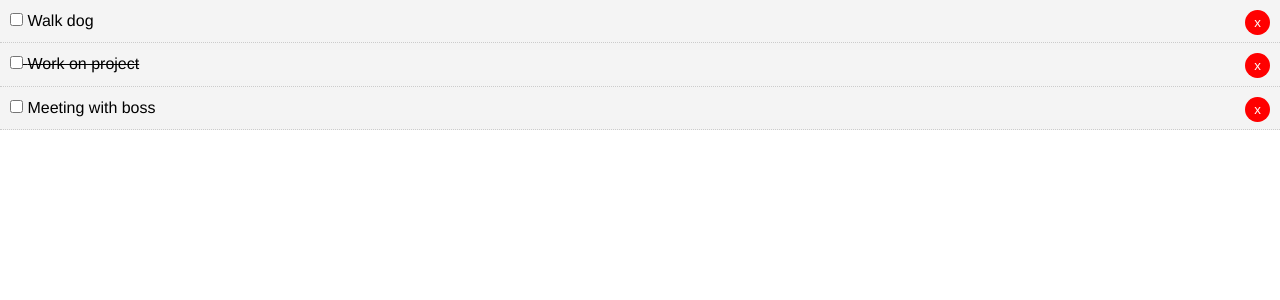
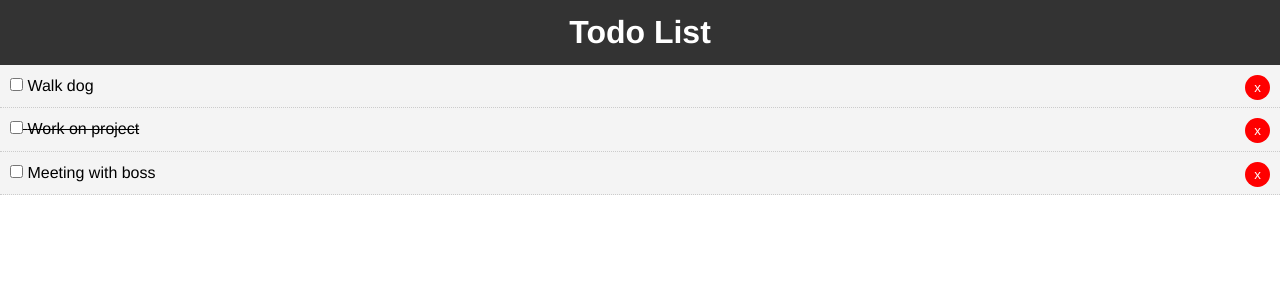
Before and after one commit to nplayfair/react_todo, a React (Create React App) app: page / in a window 1280 px wide. Shown: the top 300 px of the page. Built offline with nearby package versions, Linux system fonts and the light colour scheme.

Commit message:
Create header component

```diff
--- a/src/App.js
+++ b/src/App.js
@@ -1,4 +1,5 @@
 import React, { Component } from 'react';
+import Header from './components/layout/header';
 import Todos from './components/Todos';
 
 import './App.css';
@@ -43,6 +44,7 @@
   render() {
     return (
     <div className="App">
+    <Header />
     <Todos todos={this.state.todos} markComplete={this.markComplete}
     delTodo={this.delTodo} />
     </div>
--- /dev/null
+++ b/src/components/layout/header.js
@@ -0,0 +1,18 @@
+import React from 'react';
+
+function Header() {
+  return (
+    <header style={headerStyle}>
+      <h1>Todo List</h1>
+    </header>
+  )
+}
+
+const headerStyle = {
+  background: '#333',
+  color: '#fff',
+  textAlign: 'center',
+  padding: '10px'
+}
+
+export default Header;
```
